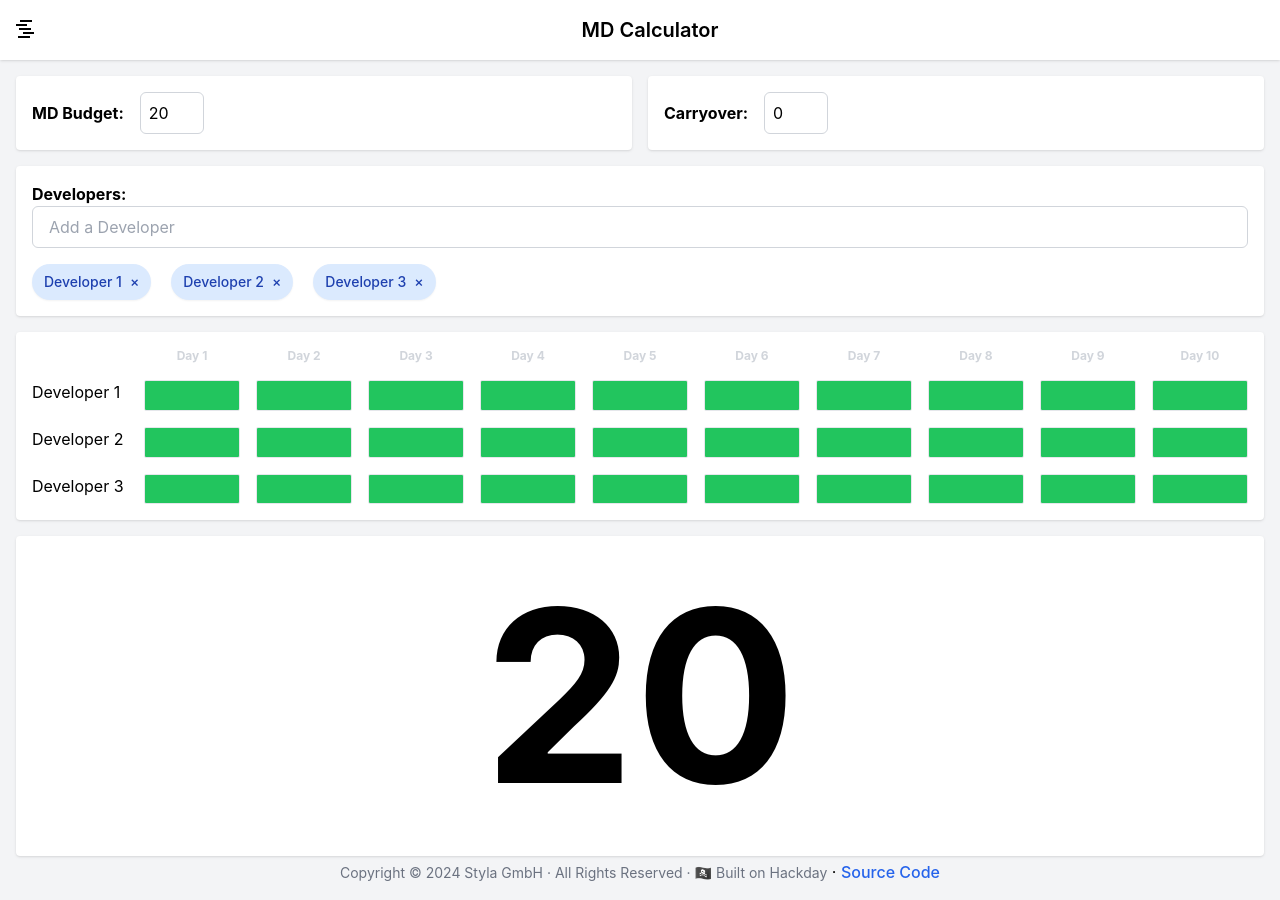
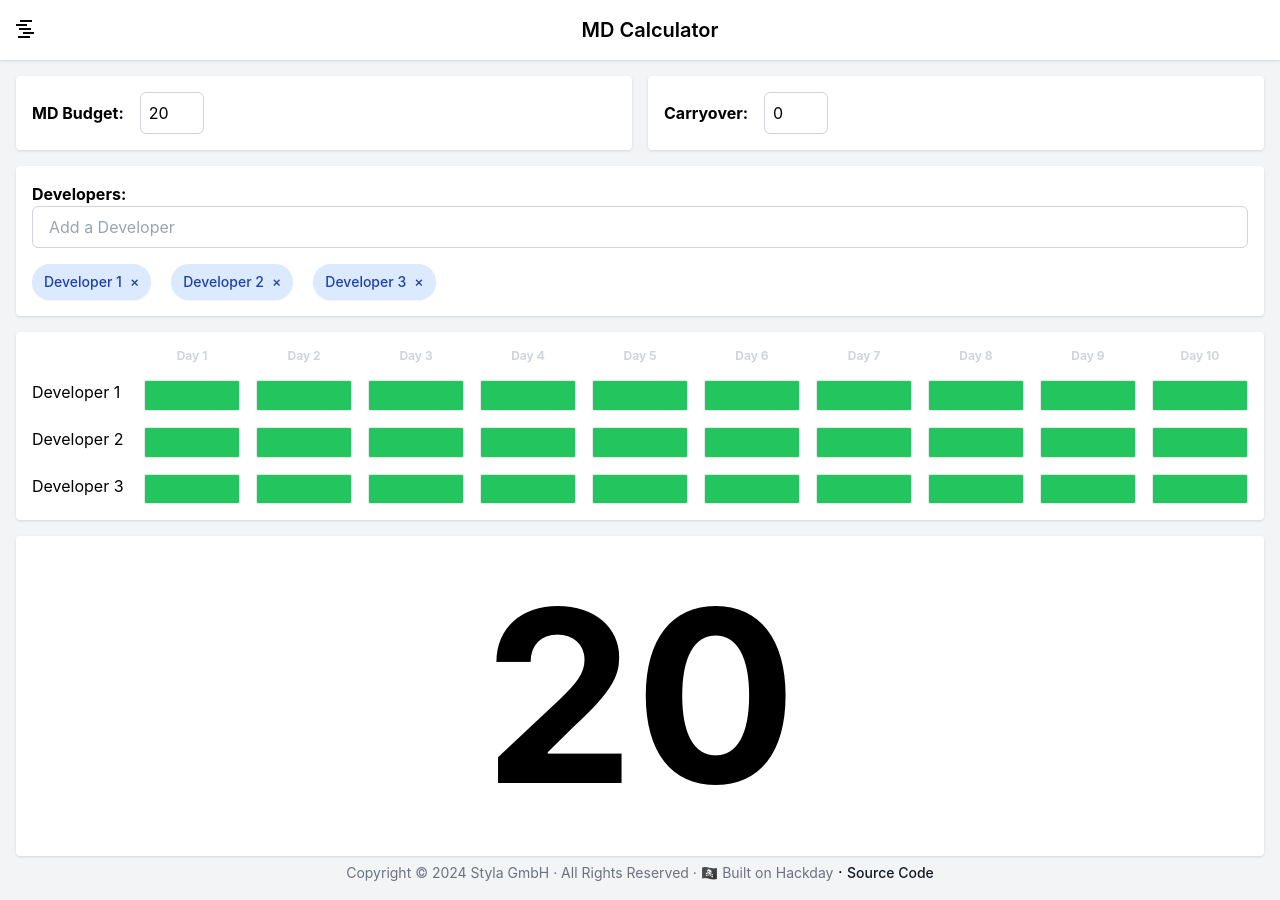
Before and after one commit to styla/md-calculator, a React (Create React App) app: page / in a window 1280 px wide. Built offline with nearby package versions, Linux system fonts and the light colour scheme.

Commit message:
minor adjustments to footer

```diff
--- a/src/App.tsx
+++ b/src/App.tsx
@@ -190,7 +190,7 @@ function App() {
 
                 <div className="max-w-7xl mx-auto flex gap-4 mt-1 text-center">
                     <div className="w-full rounded text-center">
-                        <span className='text-gray-500 text-sm'>Copyright &copy; 2024 Styla GmbH · All Rights Reserved ·  🏴‍☠️ Built on Hackday</span> · <a className='font-medium text-blue-600 dark:text-blue-500 hover:underline' target='_blank' href="https://github.com/styla/md-calculator">Source Code</a>
+                        <span className='text-gray-500 text-sm'>Copyright &copy; 2024 Styla GmbH · All Rights Reserved ·  🏴‍☠️ Built on Hackday</span> · <a className='font-medium text-sm text-gray-900 hover:underline' target='_blank' href="https://github.com/styla/md-calculator">Source Code</a>
                     </div>
                 </div>
             </main>
```
